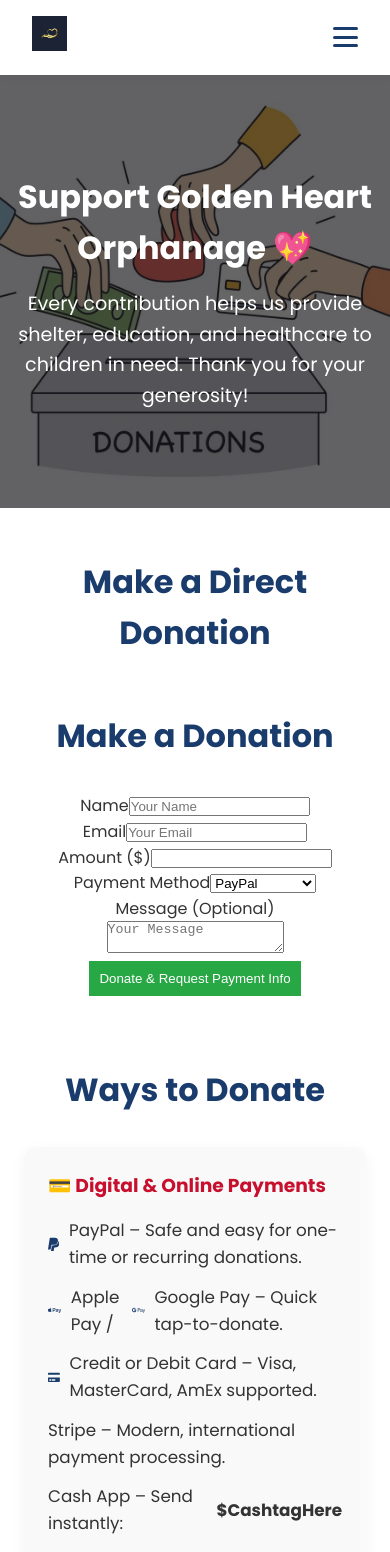
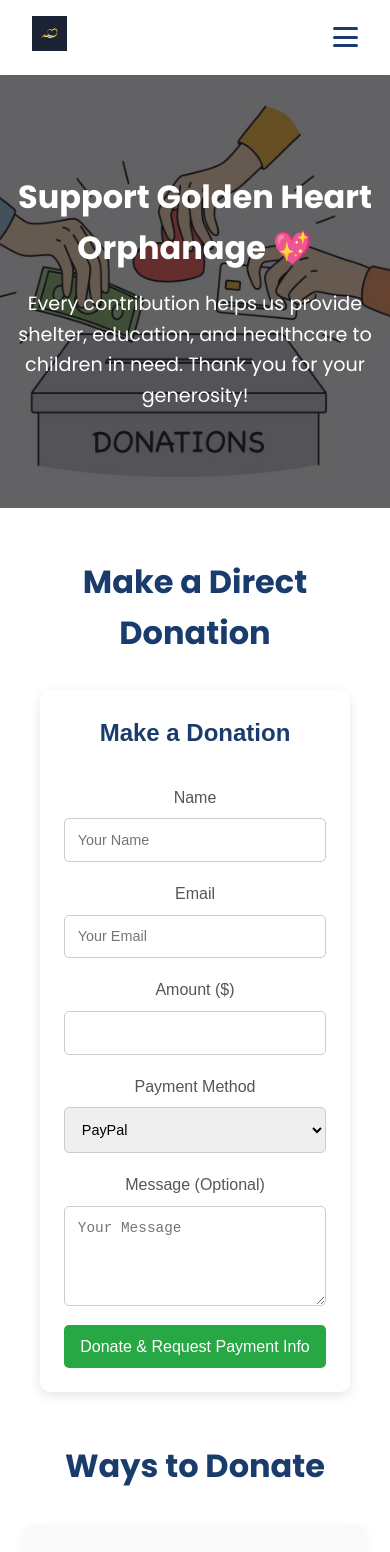
Before and after one commit to davidmassmutual/golden-heart, a React (Vite) app in the folder client/: page /donate in a window 390 px wide. Shown: the top 1552 px of the page. Built offline with nearby package versions, Linux system fonts and the light colour scheme.

Commit message:
great commit

```diff
--- a/client/src/styles/DonationForm.css
+++ b/client/src/styles/DonationForm.css
@@ -1,18 +1,109 @@
 /* client/src/styles/DonationForm.css */
 .donation-form-container {
-  max-width: 500px;
-  margin: 0 auto;
-  padding: 20px;
+  max-width: 600px;
+  margin: 2rem auto;
+  padding: 2rem;
+  background-color: #ffffff;
+  border-radius: 10px;
+  box-shadow: 0 4px 12px rgba(0, 0, 0, 0.1);
+  font-family: 'Arial', sans-serif;
 }
+
+.donation-form-container h2 {
+  text-align: center;
+  color: #333;
+  margin-bottom: 1.5rem;
+  font-size: 1.8rem;
+  font-weight: 600;
+}
+
+.donation-form-container form {
+  display: flex;
+  flex-direction: column;
+  gap: 1.2rem;
+}
+
+.donation-form-container div {
+  display: flex;
+  flex-direction: column;
+}
+
+.donation-form-container label {
+  font-size: 1rem;
+  color: #555;
+  margin-bottom: 0.5rem;
+  font-weight: 500;
+}
+
+.donation-form-container input,
+.donation-form-container select,
+.donation-form-container textarea {
+  padding: 0.8rem;
+  font-size: 1rem;
+  border: 1px solid #ccc;
+  border-radius: 5px;
+  transition: border-color 0.3s ease;
+}
+
+.donation-form-container input:focus,
+.donation-form-container select:focus,
+.donation-form-container textarea:focus {
+  outline: none;
+  border-color: #28a745;
+  box-shadow: 0 0 5px rgba(40, 167, 69, 0.3);
+}
+
+.donation-form-container textarea {
+  resize: vertical;
+  min-height: 100px;
+}
+
 .donation-form-container button {
   background-color: #28a745;
-  color: white;
-  padding: 10px;
+  color: #ffffff;
+  padding: 0.8rem;
+  font-size: 1.1rem;
+  font-weight: 500;
   border: none;
+  border-radius: 5px;
   cursor: pointer;
+  transition: background-color 0.3s ease;
 }
+
 .donation-form-container button:hover {
   background-color: #218838;
 }
-.error { color: red; }
-.success { color: green; }
+
+.donation-form-container .error {
+  color: #dc3545;
+  font-size: 0.9rem;
+  text-align: center;
+}
+
+.donation-form-container .success {
+  color: #28a745;
+  font-size: 0.9rem;
+  text-align: center;
+}
+
+/* Responsive design */
+@media (max-width: 768px) {
+  .donation-form-container {
+    margin: 1rem;
+    padding: 1.5rem;
+  }
+
+  .donation-form-container h2 {
+    font-size: 1.5rem;
+  }
+
+  .donation-form-container input,
+  .donation-form-container select,
+  .donation-form-container textarea {
+    font-size: 0.9rem;
+  }
+
+  .donation-form-container button {
+    font-size: 1rem;
+  }
+}
--- a/client/src/styles/SmartHubChat.css
+++ b/client/src/styles/SmartHubChat.css
@@ -1,60 +1,158 @@
-.chat-container {
-  max-width: 600px;
-  margin: 20px auto;
-  border: 1px solid #ddd;
-  border-radius: 8px;
-  overflow: hidden;
-  box-shadow: 0 2px 10px rgba(0,0,0,0.1);
+/* client/src/styles/SmartHubChat.css */
+.smarthub-chat-container {
+  max-width: 800px;
+  margin: 2rem auto;
+  padding: 2rem;
+  background-color: #f9f9f9;
+  border-radius: 10px;
+  box-shadow: 0 4px 12px rgba(0, 0, 0, 0.1);
+  font-family: 'Arial', sans-serif;
+  display: flex;
+  flex-direction: column;
+  height: 80vh;
 }
 
-.chat-header {
-  background: #c8102e;
-  color: white;
-  padding: 15px;
+.smarthub-chat-container h2 {
   text-align: center;
+  color: #333;
+  margin-bottom: 1.5rem;
+  font-size: 1.8rem;
+  font-weight: 600;
 }
 
-.messages {
-  height: 400px;
+.chat-messages {
+  flex: 1;
   overflow-y: auto;
-  padding: 10px;
-  background: #f9f9f9;
+  padding: 1rem;
+  background-color: #ffffff;
+  border: 1px solid #e0e0e0;
+  border-radius: 8px;
+  margin-bottom: 1rem;
 }
 
-.message {
-  margin-bottom: 10px;
-  padding: 8px;
-  border-radius: 5px;
+.chat-messages .message {
+  margin-bottom: 1rem;
+  display: flex;
+  flex-direction: column;
 }
 
-.message.user {
-  background: #e3f2fd;
-  margin-left: 20%;
+.chat-messages .message.user {
+  align-items: flex-end;
 }
 
-.message.admin {
-  background: #f3e5f5;
-  margin-right: 20%;
+.chat-messages .message.admin {
+  align-items: flex-start;
 }
 
-.message-form {
-  display: flex;
-  padding: 10px;
-  border-top: 1px solid #ddd;
+.chat-messages .message p {
+  max-width: 70%;
+  padding: 0.8rem;
+  border-radius: 10px;
+  font-size: 1rem;
+  line-height: 1.4;
 }
 
-.message-form input {
-  flex: 1;
-  padding: 10px;
-  border: 1px solid #ddd;
-  border-radius: 4px 0 0 4px;
+.chat-messages .message.user p {
+  background-color: #28a745;
+  color: #ffffff;
+  border-bottom-right-radius: 2px;
 }
 
-.message-form button {
-  padding: 10px 20px;
-  background: #c8102e;
-  color: white;
+.chat-messages .message.admin p {
+  background-color: #e0e0e0;
+  color: #333;
+  border-bottom-left-radius: 2px;
+}
+
+.chat-messages .message span {
+  font-size: 0.8rem;
+  color: #777;
+  margin-top: 0.2rem;
+}
+
+.smarthub-chat-container form {
+  display: flex;
+  gap: 0.5rem;
+}
+
+.smarthub-chat-container input {
+  flex: 1;
+  padding: 0.8rem;
+  font-size: 1rem;
+  border: 1px solid #ccc;
+  border-radius: 5px;
+  transition: border-color 0.3s ease;
+}
+
+.smarthub-chat-container input:focus {
+  outline: none;
+  border-color: #28a745;
+  box-shadow: 0 0 5px rgba(40, 167, 69, 0.3);
+}
+
+.smarthub-chat-container button {
+  background-color: #28a745;
+  color: #ffffff;
+  padding: 0.8rem 1.5rem;
+  font-size: 1rem;
   border: none;
-  border-radius: 0 4px 4px 0;
+  border-radius: 5px;
   cursor: pointer;
+  transition: background-color 0.3s ease;
 }
+
+.smarthub-chat-container button:hover {
+  background-color: #218838;
+}
+
+.smarthub-chat-container .error {
+  color: #dc3545;
+  font-size: 0.9rem;
+  text-align: center;
+  margin-bottom: 1rem;
+}
+
+/* Scrollbar styling */
+.chat-messages::-webkit-scrollbar {
+  width: 8px;
+}
+
+.chat-messages::-webkit-scrollbar-track {
+  background: #f1f1f1;
+}
+
+.chat-messages::-webkit-scrollbar-thumb {
+  background: #888;
+  border-radius: 4px;
+}
+
+.chat-messages::-webkit-scrollbar-thumb:hover {
+  background: #555;
+}
+
+/* Responsive design */
+@media (max-width: 768px) {
+  .smarthub-chat-container {
+    margin: 1rem;
+    padding: 1.5rem;
+    height: auto;
+    min-height: 80vh;
+  }
+
+  .smarthub-chat-container h2 {
+    font-size: 1.5rem;
+  }
+
+  .chat-messages {
+    max-height: 50vh;
+  }
+
+  .smarthub-chat-container input,
+  .smarthub-chat-container button {
+    font-size: 0.9rem;
+  }
+
+  .chat-messages .message p {
+    max-width: 85%;
+  }
+}
```
